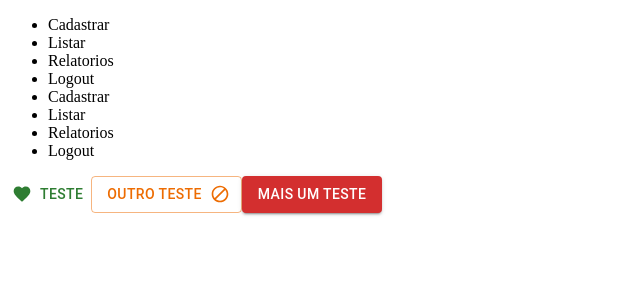
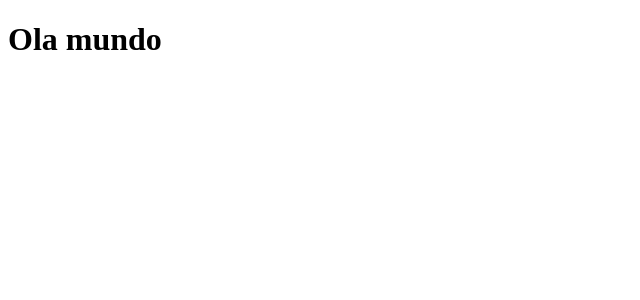
Before and after one commit to chidekina/clubedovinho-app, a React (Vite) app: page / in a window 1280 px wide. Shown: the top 300 px of the page, without its empty margins (0-640 px from the left). Built offline with nearby package versions, Linux system fonts and the light colour scheme.

Commit message:
Instalando react-router para gerenciar as rotas

```diff
--- a/package.json
+++ b/package.json
@@ -15,7 +15,8 @@
     "@mui/icons-material": "^7.0.0",
     "@mui/material": "^7.0.0",
     "react": "^19.0.0",
-    "react-dom": "^19.0.0"
+    "react-dom": "^19.0.0",
+    "react-router-dom": "^7.4.1"
   },
   "devDependencies": {
     "@eslint/js": "^9.21.0",
--- a/src/App.jsx
+++ b/src/App.jsx
@@ -1,43 +1,20 @@
-import {Button} from "@mui/material";
+import Cadastro from "./pages/Cadastro";
+import Listar from "./pages/Listar";
+
 import {
-  Favorite as FavoriteIcon,
-  Block as BlockIcon,
-} from "@mui/icons-material";
+  BrowserRouter,
+  Route,
+  Routes
+} from "react-router-dom";
 
-function ListItem(props) {
+export default function App() {
   return (
-    <li>
-      {props.children}
-    </li>
+    <BrowserRouter>
+      <Routes>
+        <Route path="/" element={<h1>Ola mundo</h1>}/>
+        <Route path="/listar" element={<Listar/>}/>
+        <Route path="/cadastro" element={<Cadastro/>}/>
+      </Routes>
+    </BrowserRouter>
   )
 }
-
-export default function App() {
-  const teste = () => {
-    alert('oi som');
-  };
-
-  let items = [
-    'Cadastrar',
-    'Listar',
-    'Relatorios',
-    'Logout',
-  ];
-
-  return (
-    <>
-      <ul>
-        {items.map(cada => {
-          return (<li>{cada}</li>)
-        })}
-
-        {items.map(cada => (<li>{cada}</li>))}
-      </ul>
-
-      <Button onClick={teste} startIcon={<FavoriteIcon/>} color="success">Teste</Button>
-      <Button endIcon={<BlockIcon/>} color="warning" variant="outlined">Outro teste</Button>
-      <Button color="error" variant="contained">Mais um teste</Button>
-
-    </>
-  )
-}
--- /dev/null
+++ b/src/pages/Cadastro.jsx
@@ -0,0 +1,7 @@
+export default function Cadastro(){
+    return (
+        <div>
+            Pagina de Cadastro
+        </div>
+    );
+}
--- /dev/null
+++ b/src/pages/Listar.jsx
@@ -0,0 +1,7 @@
+export default function Listar(){
+    return (
+        <div>
+            Pagina de Listar
+        </div>
+    );
+}
```
Also changed, not shown: src/AppOld2.jsx (added, +43 -0 lines), src/Levi.jsx (deleted), 1 other file (tests, documents, lock files or other folders).
